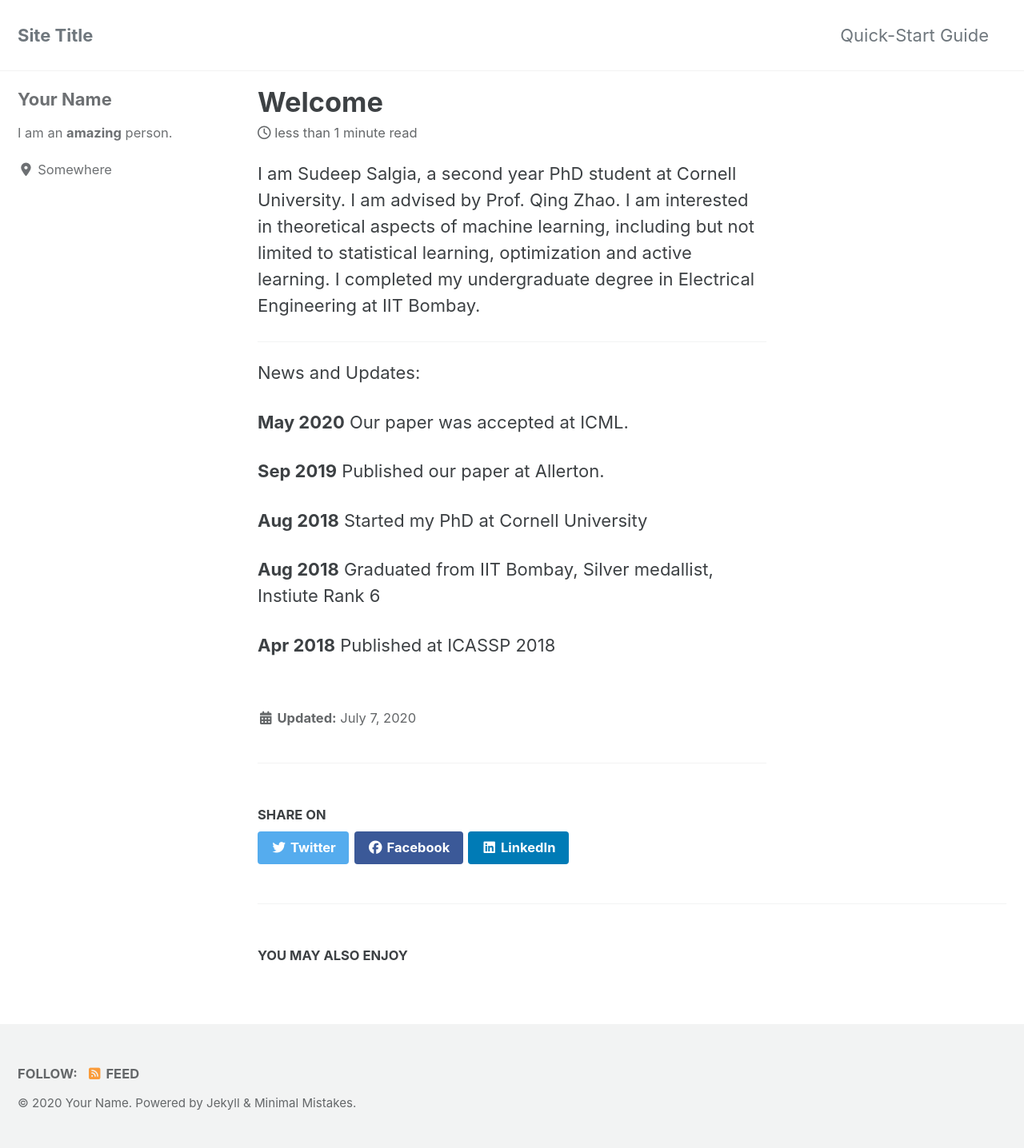
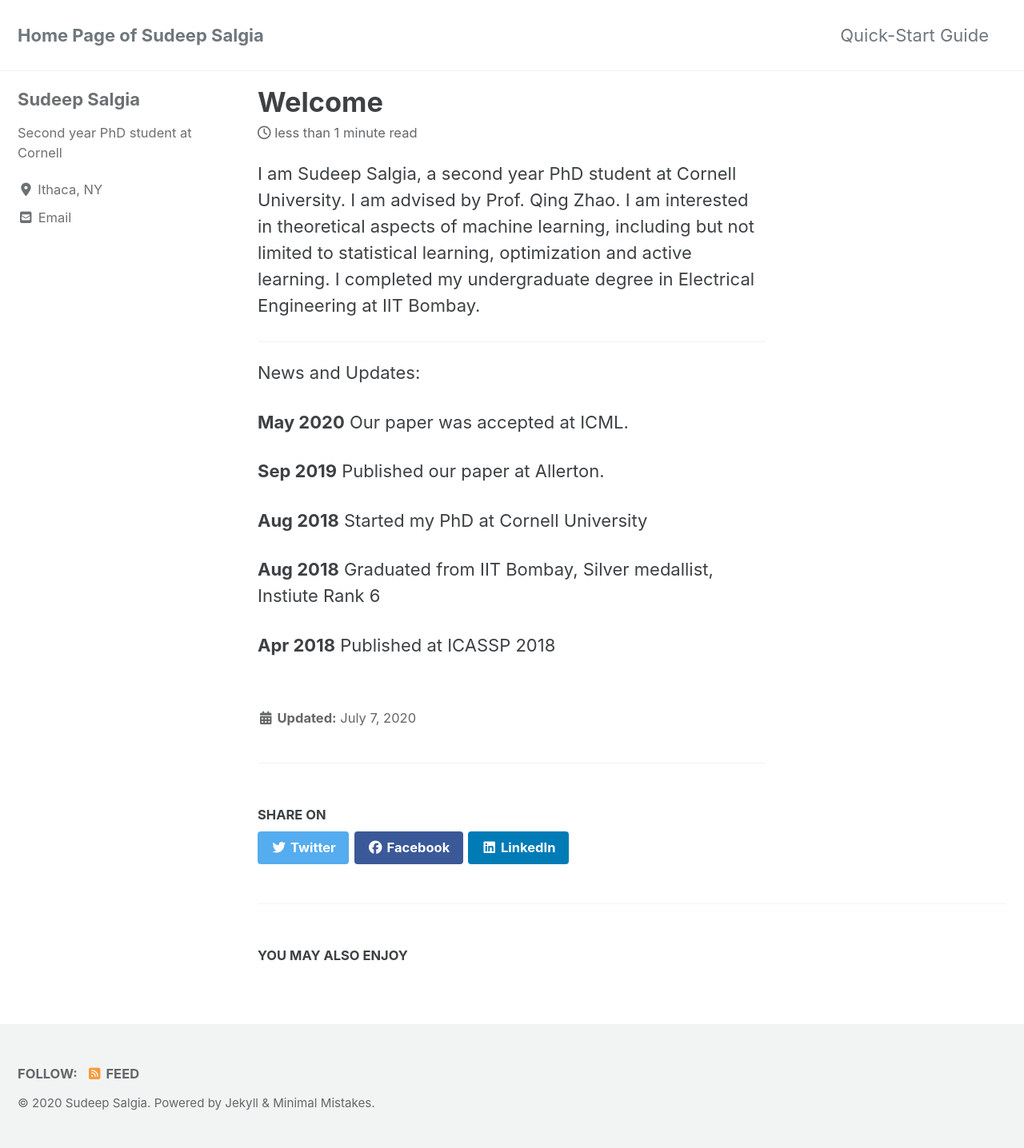
Before and after one commit to sudeepsalgia/sudeepsalgia.github.io, a Jekyll site: the page built from _posts/2020-07-07-about.md, in a window 1280 px wide. Shown: the whole page at 80% size. Built offline with Jekyll 4.4.1, drawn with Linux system fonts in a browser that asks for light colours; cached includes are drawn as plain includes; nearby versions of some CDN libraries; the list of posts is cut into pages by our own code.

Commit message:
Basic details updates

```diff
--- a/_config.yml
+++ b/_config.yml
@@ -16,14 +16,14 @@ minimal_mistakes_skin    : "default" # "air", "aqua", "contrast", "dark", "dirt"
 
 # Site Settings
 locale                   : "en-US"
-title                    : "Site Title"
+title                    : "Home Page of Sudeep Salgia"
 title_separator          : "-"
 subtitle                 : # site tagline that appears below site title in masthead
-name                     : "Your Name"
-description              : "An amazing website."
+name                     : "Sudeep Salgia"
+description              : "This is the personal webpage of Sudeep Salgia."
 url                      : "https://sudeepsalgia.github.io" # the base hostname & protocol for your site e.g. "https://mmistakes.github.io"
 baseurl                  : "sudeepsalgia.github.io" # the subpath of your site, e.g. "/blog"
-repository               : # GitHub username/repo-name e.g. "mmistakes/minimal-mistakes"
+repository               : "sudeepsalgia/sudeepsalgia.github.io" # GitHub username/repo-name e.g. "mmistakes/minimal-mistakes"
 teaser                   : # path of fallback teaser image, e.g. "/assets/images/500x300.png"
 logo                     : # path of logo image to display in the masthead, e.g. "/assets/images/88x88.png"
 masthead_title           : # overrides the website title displayed in the masthead, use " " for no title
@@ -70,7 +70,7 @@ naver_site_verification  :
 
 # Social Sharing
 twitter:
-  username               :
+  username               : sudeep_salgia
 facebook:
   username               :
   app_id                 :
@@ -93,18 +93,18 @@ analytics:
 
 # Site Author
 author:
-  name             : "Your Name"
+  name             : "Sudeep Salgia"
   avatar           : # path of avatar image, e.g. "/assets/images/bio-photo.jpg"
-  bio              : "I am an **amazing** person."
-  location         : "Somewhere"
-  email            :
+  bio              : "Second year PhD student at Cornell"
+  location         : "Ithaca, NY"
+  email            : "ss3827@cornell.edu"
   links:
     - label: "Email"
       icon: "fas fa-fw fa-envelope-square"
       # url: "mailto:your.name@email.com"
-    - label: "Website"
-      icon: "fas fa-fw fa-link"
-      # url: "https://your-website.com"
+    # - label: "Website"
+    #   icon: "fas fa-fw fa-link"
+    #   # url: "https://your-website.com"
     - label: "Twitter"
       icon: "fab fa-fw fa-twitter-square"
       # url: "https://twitter.com/"
```
